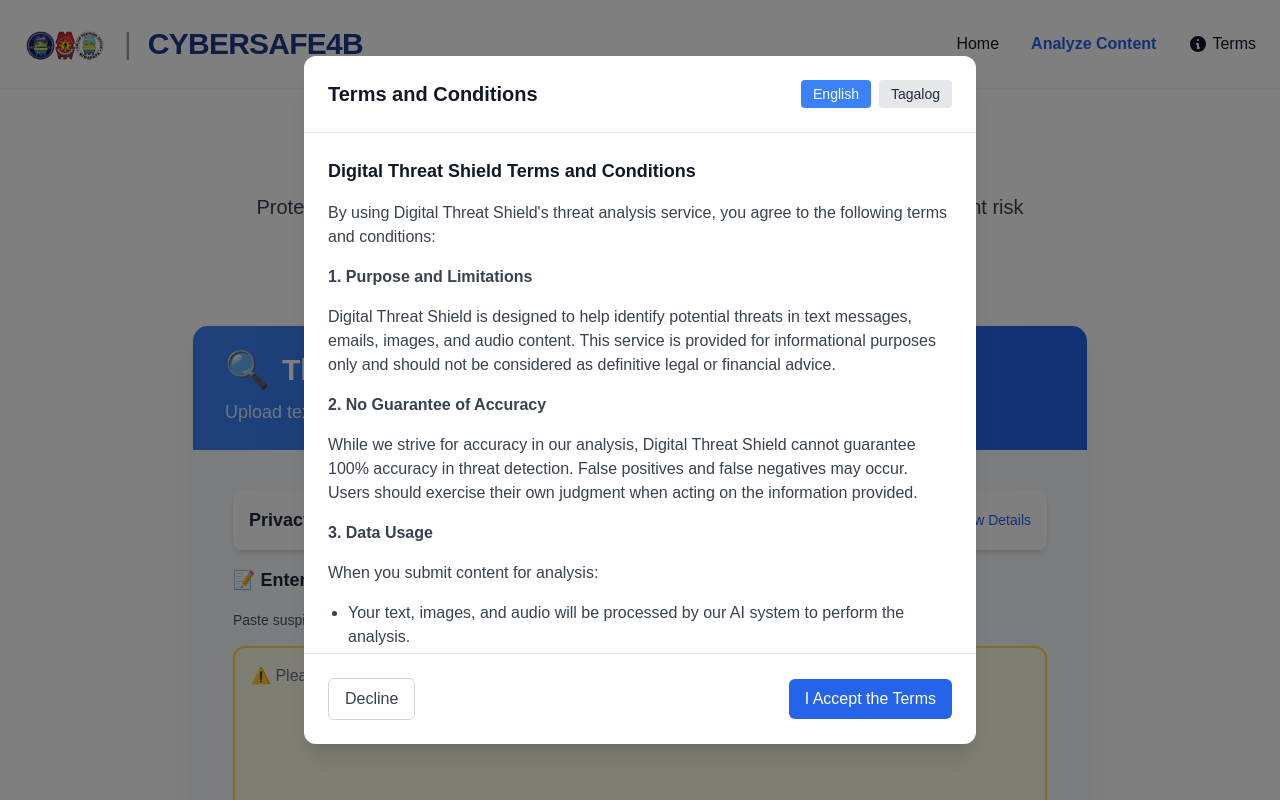
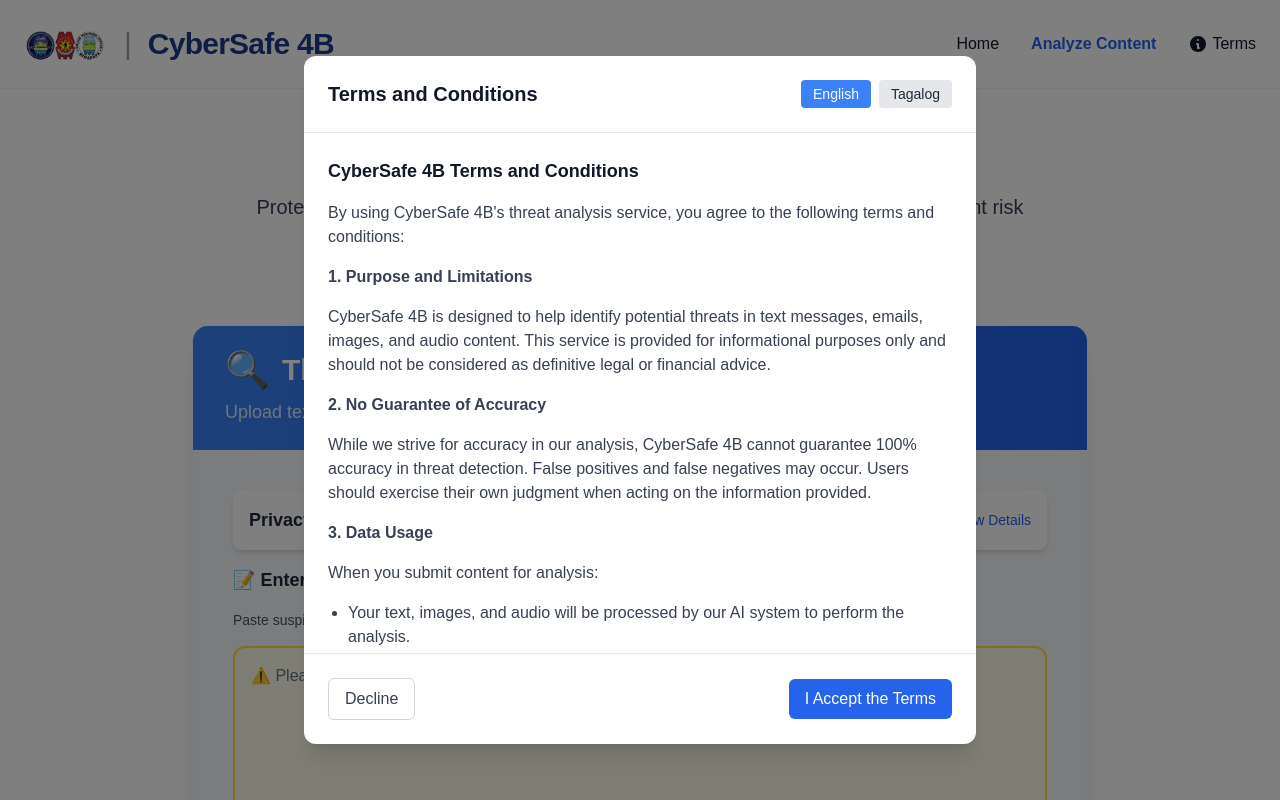
Before and after one commit to Claydropdead/Threat-Detection-System, a Next.js app: page /analysis in a window 1280 px wide. Shown: the top 800 px of the page. Built offline with nearby package versions, Linux system fonts and the light colour scheme.

Commit message:
fix colors

```diff
--- a/app/analysis/page.tsx
+++ b/app/analysis/page.tsx
@@ -261,7 +261,7 @@
               className="h-14 w-auto object-contain"
             />
             <span className="text-gray-400 text-3xl font-light">|</span>
-            <span className="text-3xl font-bold tracking-tight text-blue-900">CYBERSAFE4B</span>
+            <span className="text-3xl font-bold tracking-tight text-blue-900">CyberSafe 4B</span>
           </Link>
           <nav className="hidden md:flex items-center space-x-8 text-base font-medium">
             <Link href="/" className="hover:text-blue-600 transition-colors">
@@ -289,11 +289,11 @@
         {/* Hero Section - Aligned with landing page */}
         <section className="text-center mb-12">
           <h1 className="text-4xl md:text-5xl font-extrabold mb-6 leading-tight text-slate-900">
-            Digital Threat Shield
+            CyberSafe 4B Analysis
           </h1>
           <p className="text-lg md:text-xl text-slate-700 max-w-3xl mx-auto mb-8 leading-relaxed">
             Protect yourself from evolving digital threats with advanced AI analysis. Get instant risk assessments for trending
-            attacks in messages, emails, websites, and voice communications with real-time threat intelligence.
+            attacks in messages, emails, websites, and voice communications.
           </p>
         </section>
 
@@ -606,7 +606,7 @@
                   ) : hasAcceptedTerms ? (
                     <div className="flex items-center justify-center">
                       <span className="mr-2">🔍</span>
-                      Analyze for Scams
+                      Analyze
                     </div>
                   ) : (
                     <div className="flex items-center justify-center">
@@ -693,10 +693,10 @@
                 className="h-12 w-auto object-contain"
               />
               <span className="text-gray-400 text-2xl font-light">|</span>
-              <span className="text-2xl font-bold text-blue-900">CYBERSAFE4B</span>
+              <span className="text-2xl font-bold text-blue-900">CyberSafe 4B</span>
             </div>
             <p className="text-sm text-slate-600 mb-2">
-              &copy; 2025 Digital Threat Shield. All rights reserved.
+              &copy; 2025 CyberSafe 4B. All rights reserved.
             </p>
             <p className="text-sm text-slate-600 mb-4">
               Made with <span className="text-red-500">❤</span> by <a href="https://pinesprojects.hashnode.dev" target="_blank" rel="noopener noreferrer" className="text-blue-600 hover:text-blue-800 transition-colors">Pinesprojects</a>
--- a/app/api/detect-threat/route.ts
+++ b/app/api/detect-threat/route.ts
@@ -1967,7 +1967,7 @@
           introduction: "Since analysis is incomplete, we can't provide specific reporting guidance.",
           agencies: [
             {
-              name: "Digital Threat Shield Support",
+              name: "CyberSafe 4B Support",
               url: "#",
               description: "Contact our support team for assistance with content that fails to process properly."
             }
--- a/app/components/TermsAndConditionsModal.tsx
+++ b/app/components/TermsAndConditionsModal.tsx
@@ -75,15 +75,15 @@
         </div>
           <div className="p-6 overflow-y-auto max-h-[50vh] sm:max-h-[60vh] md:max-h-[65vh] overflow-x-hidden">
           {language === 'english' ? (            <div className="space-y-4 text-gray-700 dark:text-gray-300">
-              <h3 className="text-lg font-semibold text-gray-900 dark:text-gray-100">Digital Threat Shield Terms and Conditions</h3>
+              <h3 className="text-lg font-semibold text-gray-900 dark:text-gray-100">CyberSafe 4B Terms and Conditions</h3>
 
-              <p>By using Digital Threat Shield's threat analysis service, you agree to the following terms and conditions:</p>
+              <p>By using CyberSafe 4B's threat analysis service, you agree to the following terms and conditions:</p>
 
               <h4 className="font-semibold mt-4">1. Purpose and Limitations</h4>
-              <p>Digital Threat Shield is designed to help identify potential threats in text messages, emails, images, and audio content. This service is provided for informational purposes only and should not be considered as definitive legal or financial advice.</p>
+              <p>CyberSafe 4B is designed to help identify potential threats in text messages, emails, images, and audio content. This service is provided for informational purposes only and should not be considered as definitive legal or financial advice.</p>
 
               <h4 className="font-semibold mt-4">2. No Guarantee of Accuracy</h4>
-              <p>While we strive for accuracy in our analysis, Digital Threat Shield cannot guarantee 100% accuracy in threat detection. False positives and false negatives may occur. Users should exercise their own judgment when acting on the information provided.</p>
+              <p>While we strive for accuracy in our analysis, CyberSafe 4B cannot guarantee 100% accuracy in threat detection. False positives and false negatives may occur. Users should exercise their own judgment when acting on the information provided.</p>
 
               <h4 className="font-semibold mt-4">3. Data Usage</h4>
               <p>When you submit content for analysis:</p>
@@ -101,21 +101,21 @@
                 <li>Not submitting content that violates privacy rights or intellectual property laws.</li>
               </ul>
                 <h4 className="font-semibold mt-4">5. Liability Limitation</h4>
-              <p>Digital Threat Shield and its operators shall not be liable for any direct, indirect, incidental, special, or consequential damages resulting from the use or inability to use our services or for the cost of procurement of substitute services.</p>
+              <p>CyberSafe 4B and its operators shall not be liable for any direct, indirect, incidental, special, or consequential damages resulting from the use or inability to use our services or for the cost of procurement of substitute services.</p>
 
               <h4 className="font-semibold mt-4">6. Changes to Terms</h4>
               <p>We reserve the right to modify these terms at any time. Continued use of the service after such modifications constitutes your acceptance of the revised terms.</p>
             </div>
           ) : (
-            <div className="space-y-4 text-gray-700 dark:text-gray-300">              <h3 className="text-lg font-semibold text-gray-900 dark:text-gray-100">Mga Tuntunin at Kondisyon ng Digital Threat Shield</h3>
+            <div className="space-y-4 text-gray-700 dark:text-gray-300">              <h3 className="text-lg font-semibold text-gray-900 dark:text-gray-100">Mga Tuntunin at Kondisyon ng CyberSafe 4B</h3>
 
-              <p>Sa paggamit ng serbisyo ng pagsusuri ng threats ng Digital Threat Shield, sumasang-ayon ka sa mga sumusunod na tuntunin at kondisyon:</p>
+              <p>Sa paggamit ng serbisyo ng pagsusuri ng threats ng CyberSafe 4B, sumasang-ayon ka sa mga sumusunod na tuntunin at kondisyon:</p>
 
               <h4 className="font-semibold mt-4">1. Layunin at Limitasyon</h4>
-              <p>Ang Digital Threat Shield ay dinisenyo upang matulungan ang pagtukoy ng mga potensyal na threats sa mga text message, email, larawan, at audio content. Ang serbisyong ito ay ibinibigay para sa layuning pagbibigay-kaalaman lamang at hindi dapat ituring na tiyak na legal o pinansyal na payo.</p>
+              <p>Ang CyberSafe 4B ay dinisenyo upang matulungan ang pagtukoy ng mga potensyal na threats sa mga text message, email, larawan, at audio content. Ang serbisyong ito ay ibinibigay para sa layuning pagbibigay-kaalaman lamang at hindi dapat ituring na tiyak na legal o pinansyal na payo.</p>
 
               <h4 className="font-semibold mt-4">2. Walang Garantiya ng Katumpakan</h4>
-              <p>Bagaman nagsisikap kami para sa katumpakan sa aming pagsusuri, hindi makakagarantiya ng Digital Threat Shield ang 100% na katumpakan sa pagtukoy ng threats. Maaaring mangyari ang mga maling positibo at maling negatibong resulta. Ang mga gumagamit ay dapat gamitin ang sarili nilang paghatol kapag kumikilos batay sa impormasyong ibinigay.</p>
+              <p>Bagaman nagsisikap kami para sa katumpakan sa aming pagsusuri, hindi makakagarantiya ng CyberSafe 4B ang 100% na katumpakan sa pagtukoy ng threats. Maaaring mangyari ang mga maling positibo at maling negatibong resulta. Ang mga gumagamit ay dapat gamitin ang sarili nilang paghatol kapag kumikilos batay sa impormasyong ibinigay.</p>
 
               <h4 className="font-semibold mt-4">3. Paggamit ng Data</h4>
               <p>Kapag nagsumite ka ng nilalaman para sa pagsusuri:</p>
@@ -133,7 +133,7 @@
                 <li>Hindi pagsumite ng nilalaman na lumalabag sa mga karapatan sa privacy o mga batas sa intellectual property.</li>
               </ul>
                 <h4 className="font-semibold mt-4">5. Limitasyon ng Pananagutan</h4>
-              <p>Ang Digital Threat Shield at ang mga operator nito ay hindi mananagot para sa anumang direkta, hindi direkta, insidental, espesyal, o konsekwenteng pinsala na magreresulta mula sa paggamit o kawalan ng kakayahang gumamit ng aming mga serbisyo o para sa gastos ng pagkuha ng mga kapalit na serbisyo.</p>
+              <p>Ang CyberSafe 4B at ang mga operator nito ay hindi mananagot para sa anumang direkta, hindi direkta, insidental, espesyal, o konsekwenteng pinsala na magreresulta mula sa paggamit o kawalan ng kakayahang gumamit ng aming mga serbisyo o para sa gastos ng pagkuha ng mga kapalit na serbisyo.</p>
 
               <h4 className="font-semibold mt-4">6. Mga Pagbabago sa Tuntunin</h4>
               <p>Nakalaan ang aming karapatan na baguhin ang mga tuntuning ito anumang oras. Ang patuloy na paggamit ng serbisyo pagkatapos ng nasabing mga pagbabago ay bumubuo sa iyong pagtanggap sa mga binagong tuntunin.</p>
--- a/app/layout.tsx
+++ b/app/layout.tsx
@@ -13,7 +13,7 @@
 });
 
 export const metadata: Metadata = {
-  title: "Digital Threat Shield",
+  title: "CyberSafe 4B",
   description: "AI-powered cybersecurity digital threats analysis for phishing, deepfakes, and emerging cyber risks",
   icons: {
     icon: [
--- a/app/page.tsx
+++ b/app/page.tsx
@@ -150,7 +150,7 @@
               className="h-14 w-auto object-contain"
             />
             <span className="text-gray-400 text-3xl font-light">|</span>
-            <span className="text-3xl font-bold tracking-tight text-blue-900">CYBERSAFE4B</span>
+            <span className="text-3xl font-bold tracking-tight text-blue-900">CyberSafe 4B</span>
           </div>
           <nav className="hidden md:flex items-center space-x-8 text-base font-medium">
             <a href="#" className="hover:text-blue-600 transition-colors">Home</a>
@@ -174,13 +174,11 @@
         <div className="flex-1 flex justify-center md:justify-end">
           <Image src="/file.jpg" alt="Cyber illustration" width={340} height={260} className="rounded-xl" />
         </div>
-      </section>
-
-      {/* What is CyberSafe4B? */}
+      </section>      {/* What is CyberSafe 4B? */}
       <section className="bg-slate-50 py-16 border-t border-slate-100">
         <div className="container mx-auto px-6">
-          <h2 className="text-2xl md:text-3xl font-bold mb-4">What is CyberSafe4B?</h2>          <p className="text-slate-700 max-w-3xl mb-10">
-            CyberSafe4B is an initiative of the Regional Information and Communications Technology Management Division (RICTMD) under Police Regional Office 4B – MIMAROPA. Our mission is to help every Filipino become more aware, alert, and protected in the digital space. We provide updated, accurate, and real-time information.
+          <h2 className="text-2xl md:text-3xl font-bold mb-4">What is CyberSafe 4B?</h2>          <p className="text-slate-700 max-w-3xl mb-10">
+            CyberSafe 4B is an initiative of the Regional Information and Communications Technology Management Division (RICTMD) under Police Regional Office 4B – MIMAROPA. Our mission is to help every Filipino become more aware, alert, and protected in the digital space. We provide updated, accurate, and real-time information.
           </p>
 
           {/* Our Core Features */}
@@ -394,9 +392,8 @@
           <div className="max-w-4xl mx-auto">
             <h2 className="text-3xl md:text-4xl font-bold text-white mb-6 leading-tight">
               Empowering Every Filipino with AI-Driven Cybersecurity
-            </h2>
-            <p className="text-blue-100 text-lg md:text-xl mb-4 leading-relaxed">
-              CyberSafe4B stands as your digital guardian, utilizing cutting-edge artificial intelligence to detect threats, educate communities, and strengthen our nation's cyber resilience.
+            </h2>            <p className="text-blue-100 text-lg md:text-xl mb-4 leading-relaxed">
+              CyberSafe 4B stands as your digital guardian, utilizing cutting-edge artificial intelligence to detect threats, educate communities, and strengthen our nation's cyber resilience.
             </p>
           </div>
         </div>
@@ -415,10 +412,8 @@
                   height={55}
                   className="h-12 w-auto object-contain"
                 />
-                <span className="text-gray-400 text-3xl font-light">|</span>
-                <span className="text-3xl font-bold tracking-tight">CYBERSAFE4B</span>
-              </div>
-              <p className="text-slate-300 mb-4 max-w-md">
+                <span className="text-gray-400 text-3xl font-light">|</span>                <span className="text-3xl font-bold tracking-tight">CyberSafe 4B</span>
+              </div>              <p className="text-slate-300 mb-4 max-w-md">
                 An initiative of the Regional Information and Communications Technology Management Division (RICTMD) under Police Regional Office 4B – MIMAROPA.
               </p>
               <p className="text-slate-400 text-sm">
@@ -491,9 +486,8 @@
               </div>
             </div>
           </div>          {/* Bottom Bar */}
-          <div className="border-t border-slate-700 mt-8 pt-8 flex flex-col md:flex-row justify-between items-center">
-            <div className="text-slate-400 text-sm mb-4 md:mb-0">
-              © 2025 CyberSafe4B - Police Regional Office Mimaropa. All rights reserved.
+          <div className="border-t border-slate-700 mt-8 pt-8 flex flex-col md:flex-row justify-between items-center">            <div className="text-slate-400 text-sm mb-4 md:mb-0">
+              © 2025 CyberSafe 4B - Police Regional Office Mimaropa. All rights reserved.
             <p className="text-sm text-slate-600 mb-4">
               Made with <span className="text-red-500">❤</span> by <a href="https://pinesprojects.hashnode.dev" target="_blank" rel="noopener noreferrer" className="text-blue-600 hover:text-blue-800 transition-colors">Pinesprojects</a>
             </p>
```
Also changed, not shown: app/analysis/ResultsDisplay.tsx (+25 -30 lines), app/analysis/utils.ts (+16 -16 lines).
